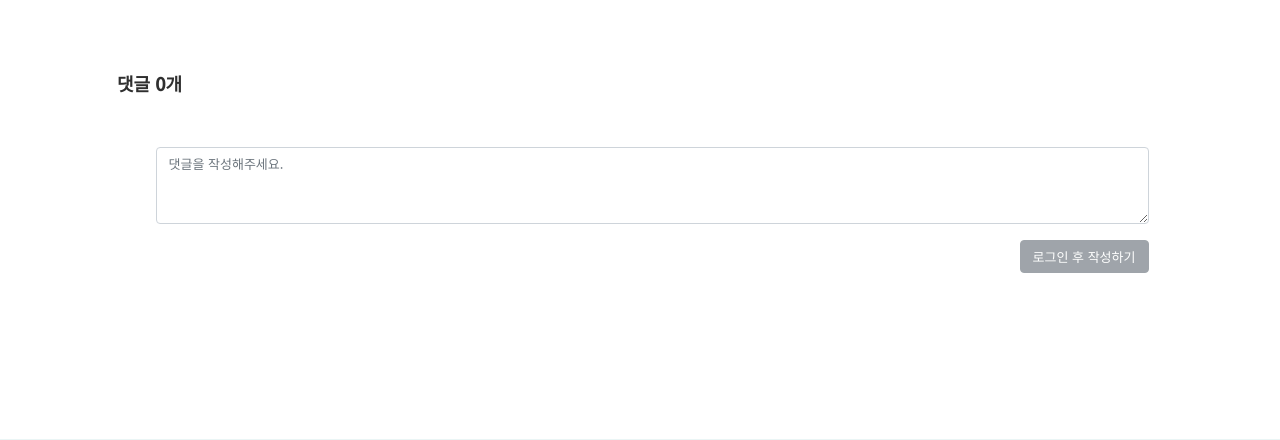
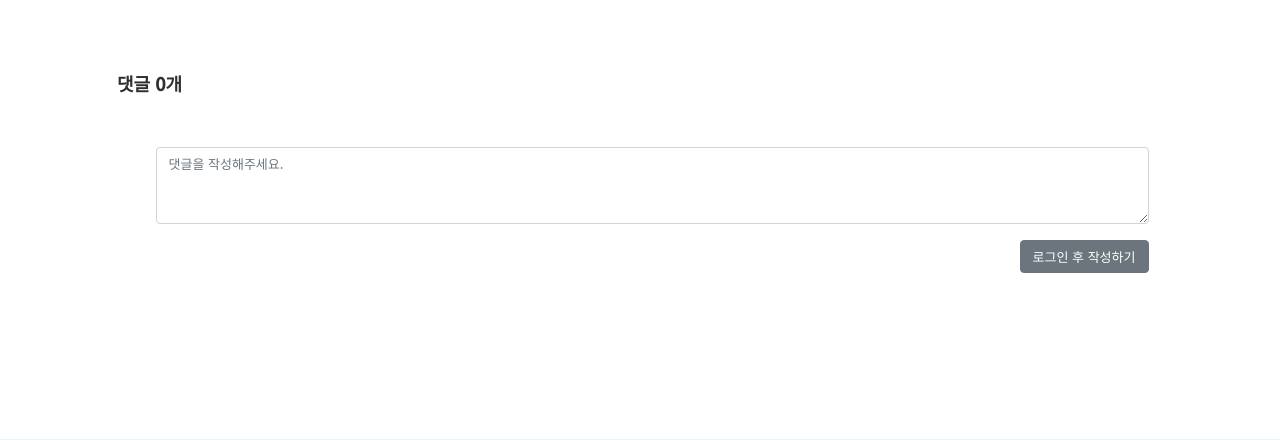
Before and after one commit to bky373/elice_library, a Flask app: template elice_library/templates/books/book_detail.html in a window 1280 px wide. Shown: the part 862-1302 px from the top of the page. Run offline with Flask 2, Linux system fonts and the light colour scheme; the template is opened without the code that fills it, so the values that code supplies are empty; parts of the project's set-up code (start-up, migrations or seed data) failed here and were passed over; some libraries are stand-ins or nearby versions; some web fonts are replaced.

Commit message:
make button move to login page on click when user is not logged in

```diff
--- a/elice_library/templates/books/book_detail.html
+++ b/elice_library/templates/books/book_detail.html
@@ -140,8 +140,9 @@
             </div>
             <div class="my-3" style="height: 40px;"></div>
             {% else %}
-            <button type="button" class="btn btn-secondary float-right my-3 disabled shadow-none" style="cursor:default"
-                aria-disabled="true" onclick="return false;">로그인 후 작성하기</button>
+            <a href="{{ url_for('auth.login') }}">
+                <button type="button" class="btn btn-secondary float-right my-3 shadow-none">로그인 후 작성하기</button>
+            </a>
             {% endif %}
         </div>
     </form>
```
